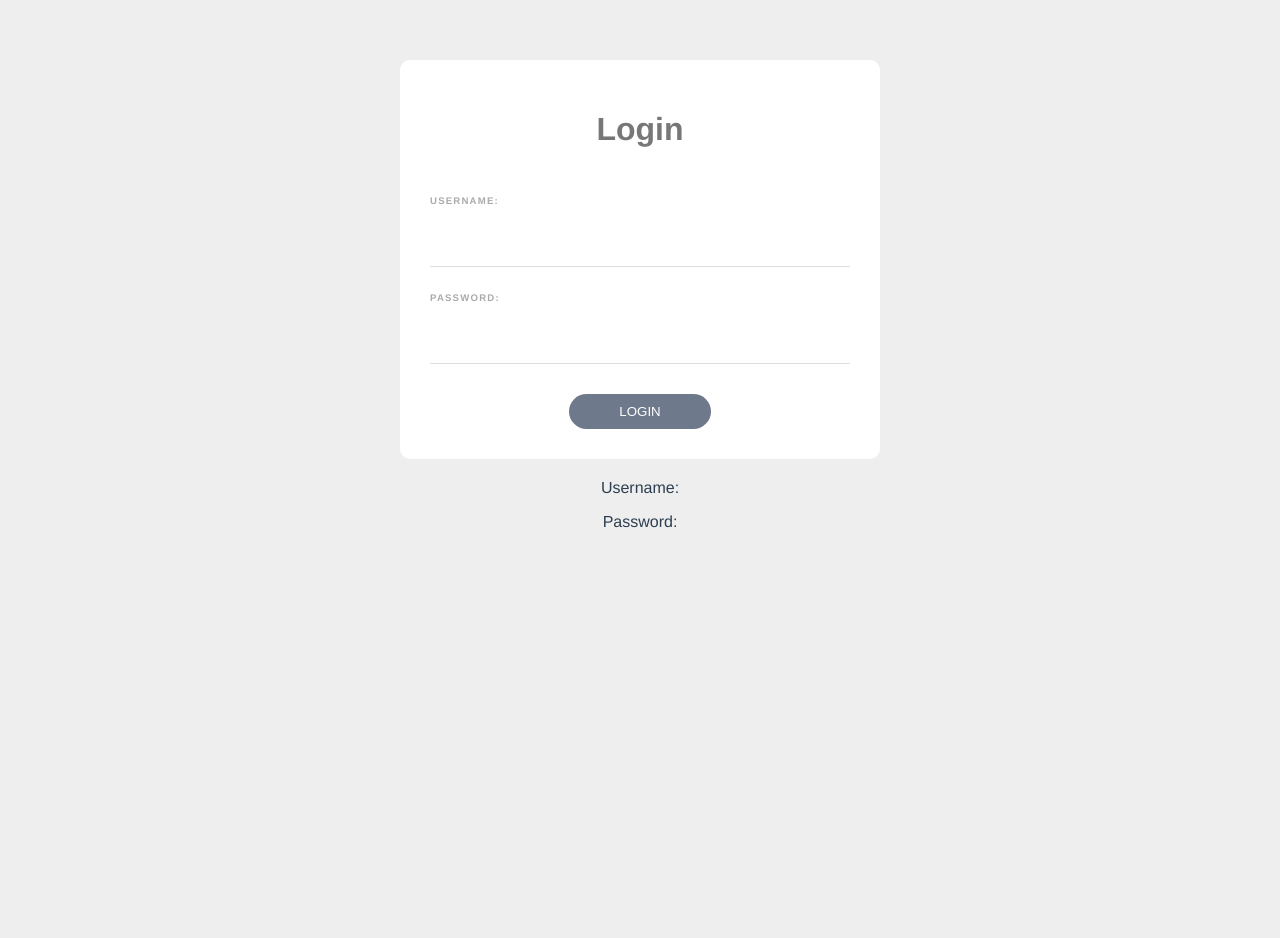
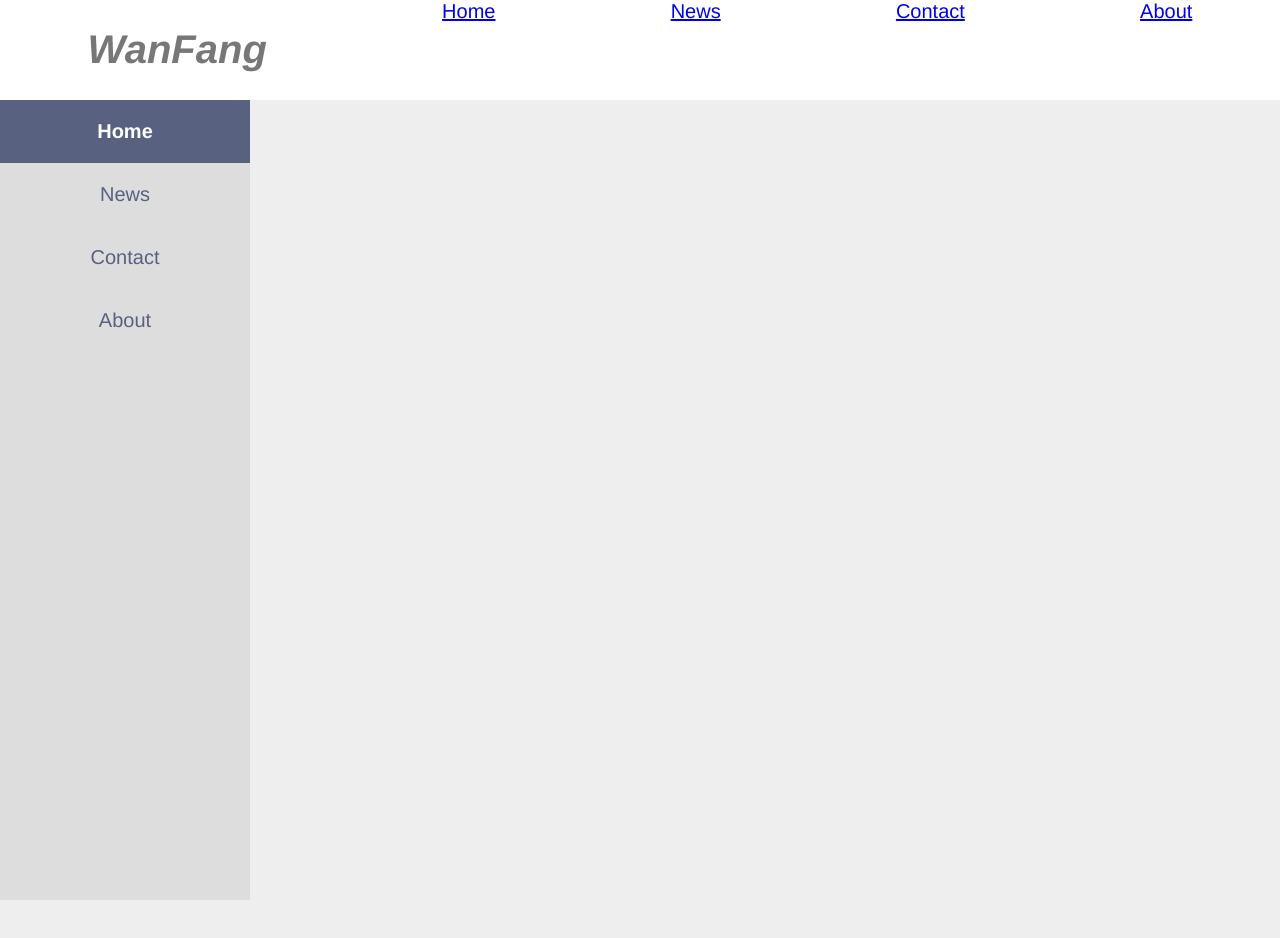
Before and after one commit to dolloct20/practice-project, a Vue app: page /Dashboard in a window 1280 px wide. Shown: the top 938 px of the page. Before the commit the page ends 800 px from the top, so only its background shows below. Built offline with nearby package versions, Linux system fonts and the light colour scheme.

Commit message:
dashboard

```diff
--- a/package.json
+++ b/package.json
@@ -8,6 +8,7 @@
     "lint": "vue-cli-service lint"
   },
   "dependencies": {
+    "@fortawesome/fontawesome-free": "^5.15.4",
     "core-js": "^3.6.5",
     "vue": "^3.0.0",
     "vue-router": "^4.0.12",
--- a/src/App.vue
+++ b/src/App.vue
@@ -1,17 +1,7 @@
 <template>
-  <login-page></login-page>
+  <router-view></router-view>
 </template>
 
-<script>
-import LoginPage from './components/LoginPage.vue'
-
-export default {
-  name: 'App',
-  components: {
-    LoginPage,
-  }
-};
-</script>
 
 <style>
 #app {
@@ -20,7 +10,7 @@ export default {
   -moz-osx-font-smoothing: grayscale;
   text-align: center;
   color: #2c3e50;
-  margin-top: 60px;
+
 }
 body{
   margin: 0;
--- /dev/null
+++ b/src/components/Dashboard.vue
@@ -0,0 +1,106 @@
+<template>
+<link href="/your-path-to-fontawesome/css/fontawesome.css" rel="stylesheet">
+  <!-- The sidebar -->
+  <div class="nav">
+    <h1><i class="fas fa-hospital-alt">WanFang</i></h1>
+    <a class="active" href="#home">Home</a>
+    <a href="#news">News</a>
+    <a href="#contact">Contact</a>
+    <a href="#about">About</a>
+
+  </div>
+  <div class="sidebar">
+    <a class="active" href="#home">Home</a>
+    <a href="#news">News</a>
+    <a href="#contact">Contact</a>
+    <a href="#about">About</a>
+  </div>
+
+  <!-- Page content -->
+  <div class="content">
+    ..
+  </div>
+
+</template>
+
+
+
+<style scoped>
+
+
+/* The navigation menu */
+.nav{
+  width: 100%;
+  height: 100px;
+  position: fixed;
+  display: flex;
+  justify-content: space-around;
+  background-color: white;
+  color: black;
+  font-size: 20px;
+}
+
+/* The side navigation menu */
+.sidebar {
+  margin-top: 100px;
+  padding: 0;
+  width: 250px;
+  background-color: #ddd;
+  position: fixed;
+  height: 100%;
+  overflow: auto;
+  font-size: 20px;
+}
+
+/* Sidebar links */
+.sidebar a {
+  display: block;
+  color: #586180;
+  padding: 20px;
+  text-decoration: none;
+}
+
+/* Active/current link */
+.sidebar a.active {
+  background-color: #586180;
+  color: white;
+  font-weight: bolder;
+}
+
+/* Links on mouse-over */
+.sidebar a:hover {
+  background-color: #586180;
+  color: white;
+  opacity: 0.6;
+}
+
+/* Page content. The value of the margin-left property should match the value of the sidebar's width property */
+div.content {
+  margin-left: 250px;
+  padding: 1px 10px;
+  height: 1000px;
+}
+
+/* On screens that are less than 700px wide, make the sidebar into a topbar */
+/* @media screen and (max-width: 700px) {
+  .sidebar {
+    width: 100%;
+    height: auto;
+    position: relative;
+  }
+  .sidebar a {
+    float: left;
+  }
+  div.content {
+    margin-left: 0;
+  }
+}
+
+/* On screens that are less than 400px, display the bar vertically, instead of horizontally */
+/* @media screen and (max-width: 400px) {
+  .sidebar a {
+    text-align: center;
+    float: none;
+  }
+} */
+</style>
--- a/src/components/LoginPage.vue
+++ b/src/components/LoginPage.vue
@@ -36,6 +36,16 @@ export default {
           this.user.passwordError = this.user.password.length > 5 ? '' : 'Password must be at least 6 chars long'
         },
         userLogin() {
+            let username = this.user.username
+            let password = this.user.password
+            if(username != '' && password != ''){
+                if(username == this.$store.state.user.username && password == this.$store.state.user.password){
+                    console.log('login success!')
+                }
+                else{
+                    console.log('login failed!')
+                }
+            }
           this.$store.commit(
             'setUserData', { userData: this.user }
             );
@@ -52,7 +62,8 @@ export default {
     }
     form {
         width: 420px;
-        margin: 20px auto;
+        margin: auto;
+        margin-top: 100px;
         background: white;
         text-align: left;
         padding: 30px;
```
Also changed, not shown: src/components/LoginSuccess.vue (deleted, +0 -7 lines), src/components/SideBar.vue (added, +57 -0 lines), src/main.js (+8 -3 lines), src/router/index.js (+9 -2 lines), src/userData.js (added, +20 -0 lines), 1 other file (tests, documents, lock files or other folders).
